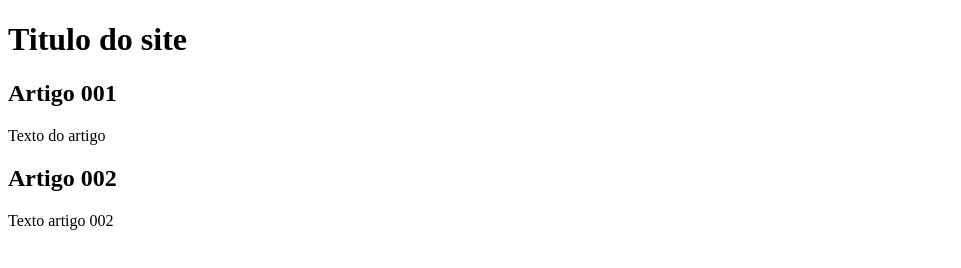
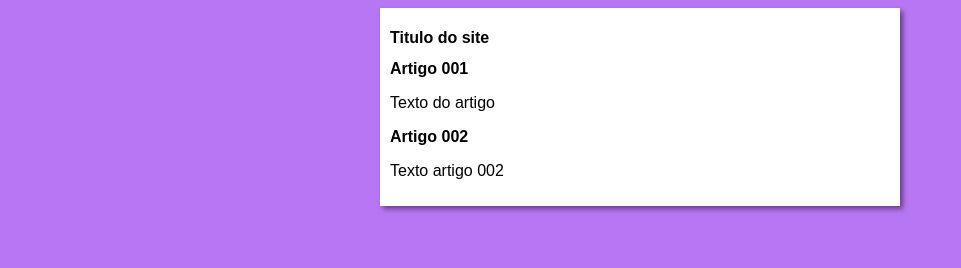
Before and after one commit to carloscr58/Projeto-site, a plain HTML site: page index.html in a window 1280 px wide. Shown: the whole page, without its empty margins (0-961 px from the left). Drawn offline with Linux system fonts and the light colour scheme.

Commit message:
inicio design

```diff
--- /dev/null
+++ b/estilos/style.css
@@ -0,0 +1,16 @@
+*{
+    font-family: Arial, Helvetica, sans-serif;
+    font-size: 16px;
+}
+
+body{
+    background-color: rgb(183, 118, 243);
+}
+
+main{
+    background-color: white;
+    width: 500px;
+    margin: auto;
+    padding: 10px;
+    box-shadow: 3px 3px 5px rgba(0, 0, 0, 0.452);
+}
--- a/index.html
+++ b/index.html
@@ -4,6 +4,7 @@
     <meta charset="UTF-8">
     <meta name="viewport" content="width=device-width, initial-scale=1.0">
     <title>Titulo do site</title>
+    <link rel="stylesheet" href="estilos/style.css">
 </head>
 <body>
     <main>
```
